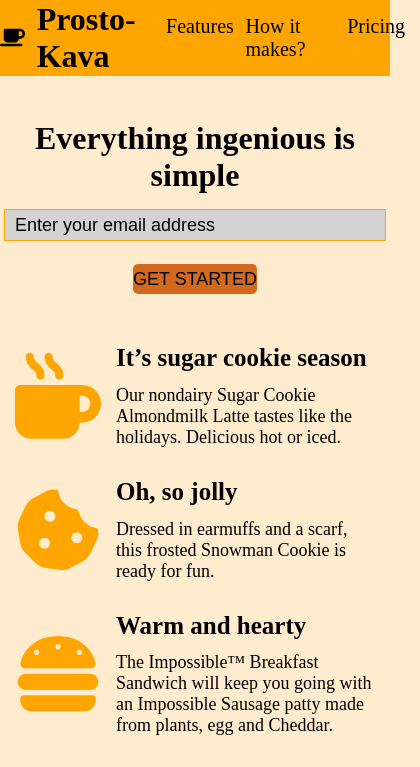
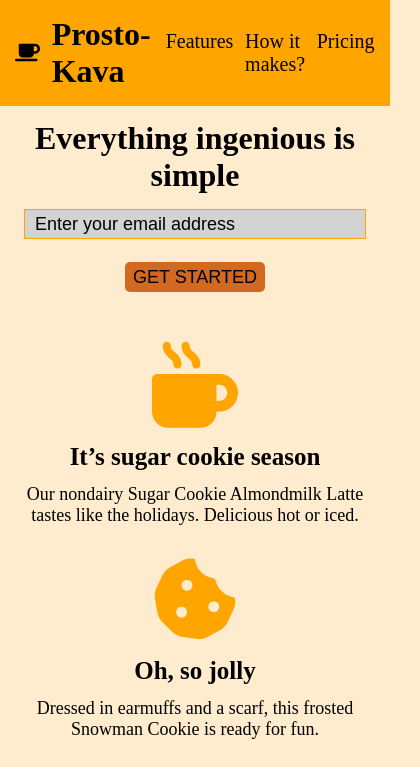
Before and after one commit to VladChep/Prosto-Kava, a plain HTML site: page index.html in a window 390 px wide. Shown: the top 767 px of the page, 420 px wide, since content can reach past the window. Drawn offline with Linux system fonts and the light colour scheme.

Commit message:
Simple HTML

```diff
--- a/css/index.css
+++ b/css/index.css
@@ -1,6 +1,7 @@
 *{
     margin: 0;
     padding: 0;
+    box-sizing : border-box;
 }
 
 .header {
@@ -12,6 +13,7 @@
     left: 0;
     width: 100%;
     z-index: 10;
+    padding: 15px;
 }
 
 .logo {
@@ -69,7 +71,7 @@ main{
 }
 
 #email {
-  width: 100%;
+  width: 95%;
   background-color: lightgray;
   border: 1px solid orange;
   outline: none;
@@ -92,6 +94,7 @@ font-size: 18px;
 text-transform: uppercase;
 border-radius: 5px;
 cursor: pointer;
+padding: 0 8px;
 }
 
 #features {
@@ -209,3 +212,17 @@ font-size: 18px;
 .copy {
 font-size: 18px;
 }
+
+@media screen and (max-width:480px) {
+    .features-item{
+        flex-direction: column;
+        text-align: center;
+    }
+    .pricing-list {
+        display: flex;
+        flex-direction: column;
+    }
+    .pricing-item__content {
+        text-align: center;
+    }
+}
```
